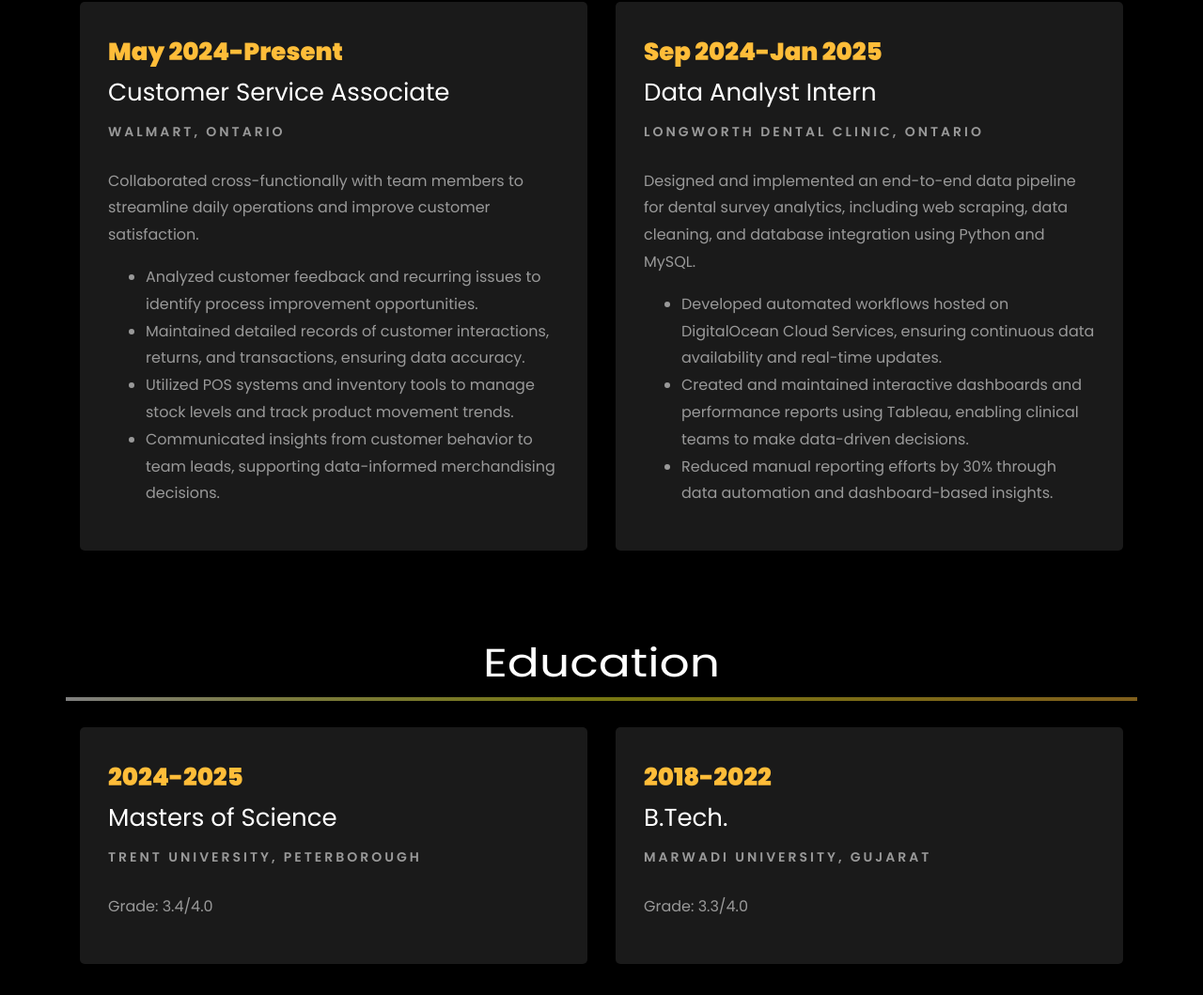
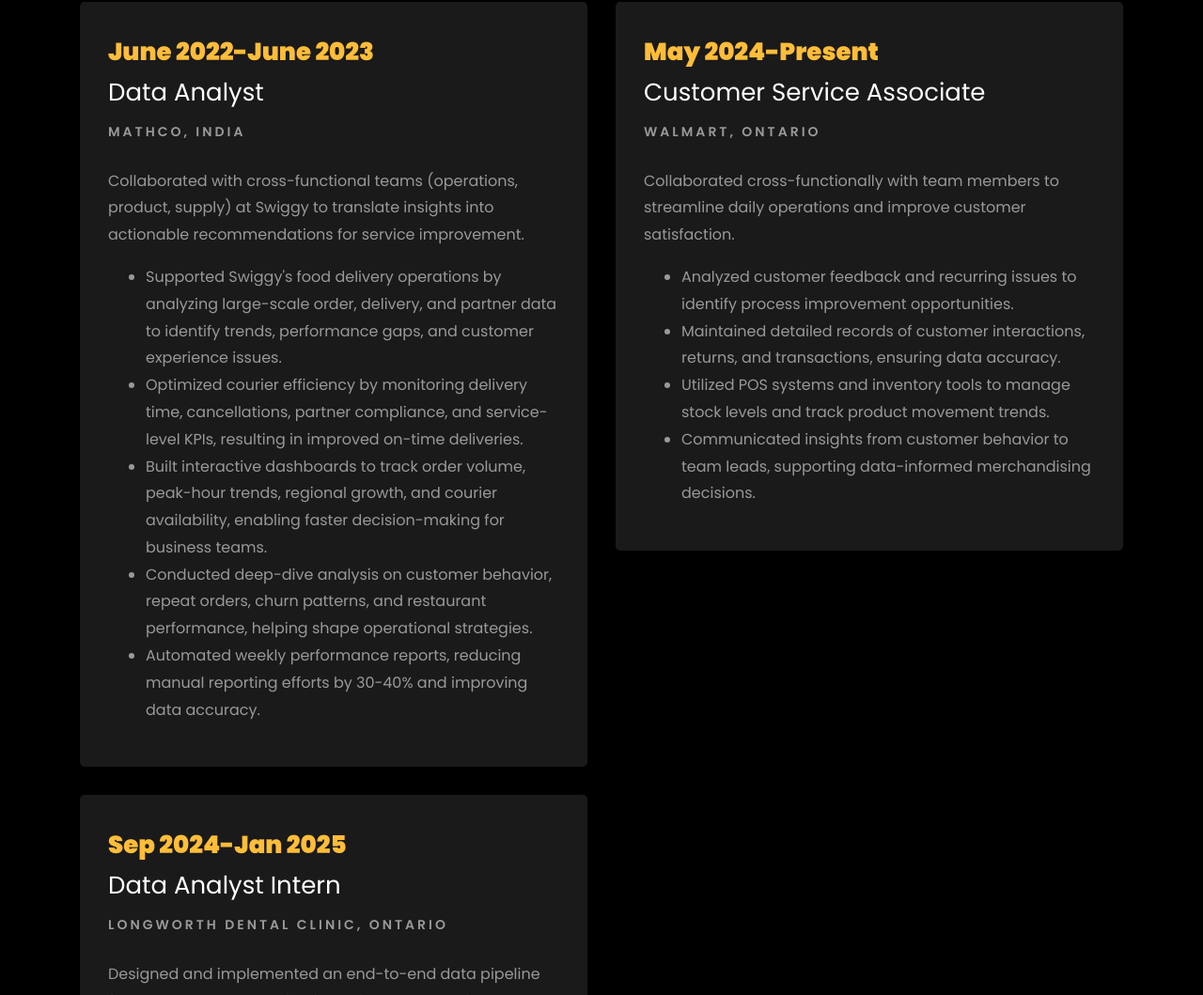
Before and after one commit to Srushti-M18/srushtimehta.github.io, a plain HTML site: page index.html in a window 1280 px wide. Shown: the part 2200-3259 px from the top of the page at 94% size. Drawn offline with Linux system fonts and the light colour scheme; animation ran at ten frames a second; files whose address does not match are found by name.

Commit message:
Update index.html

```diff
--- a/index.html
+++ b/index.html
@@ -188,7 +188,7 @@
 						<br>
 						<br>
 			            <h2>Transforming Raw Data into Smart Decisions</h2>
-						<!-- <h2 class="d-flex" style="margin-bottom: 0">With over 5 years of experience</h2> -->
+						<!-- <h2 class="d-flex" style="margin-bottom: 0">With over 1 years of experience</h2> -->
 						<!-- <br> -->
 			            <!-- <p> <a href="https://www.youtube.com/@RishabhMishraOfficial" class="btn btn-primary py-3 px-4">YouTube</a> -->
 							<a href="https://github.com/Srushti-M18" class="btn btn-white btn-outline-white py-3 px-4">My works</a></p>
@@ -322,6 +322,24 @@ Throughout my career, I have successfully led impactful projects, delivering act
 		<br>
 
 		<div class="row">
+			<div class="col-md-6">
+					<div class="resume-wrap ftco-animate">
+						<span class="date">June 2022-June 2023</span>
+						<h2>Data Analyst </h2>
+						<span class="position">MathCo, India</span>
+						<p class="mt-4">Collaborated with cross-functional teams (operations, product, supply) at Swiggy to translate insights into actionable recommendations for service improvement.
+							<ul>
+								<li>Supported Swiggy's food delivery operations by analyzing large-scale order, delivery, and partner data to identify trends, performance gaps, and customer experience issues.</li>
+								<li>Optimized courier efficiency by monitoring delivery time, cancellations, partner compliance, and service-level KPIs, resulting in improved on-time deliveries.</li>
+								<li>Built interactive dashboards to track order volume, peak-hour trends, regional growth, and courier availability, enabling faster decision-making for business teams.</li>
+								<li>Conducted deep-dive analysis on customer behavior, repeat orders, churn patterns, and restaurant performance, helping shape operational strategies.</li>
+								<li>Automated weekly performance reports, reducing manual reporting efforts by 30-40% and improving data accuracy.</li>
+							</ul>
+						</p>
+					</div>
+
+				</div>
+
 				<div class="col-md-6">
 					<div class="resume-wrap ftco-animate">
 						<span class="date">May 2024-Present</span>
```
